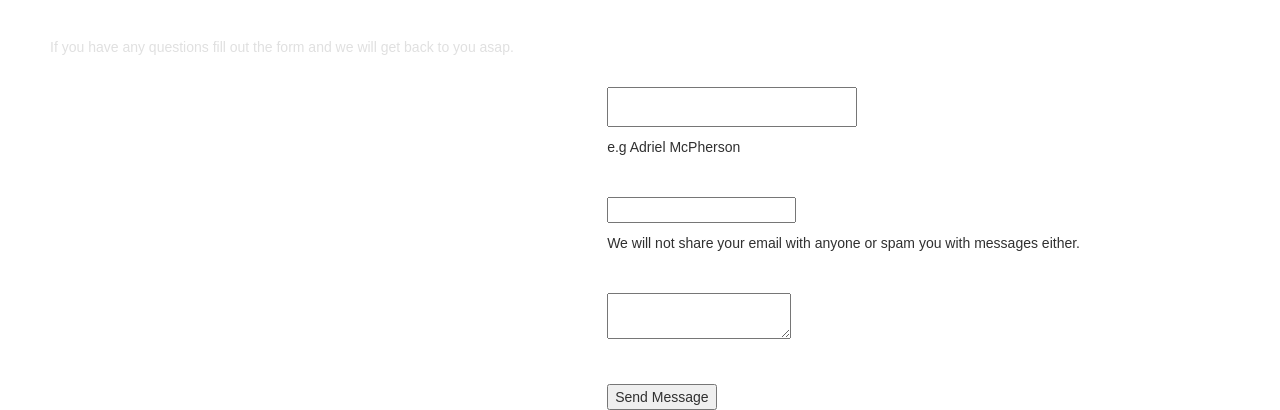
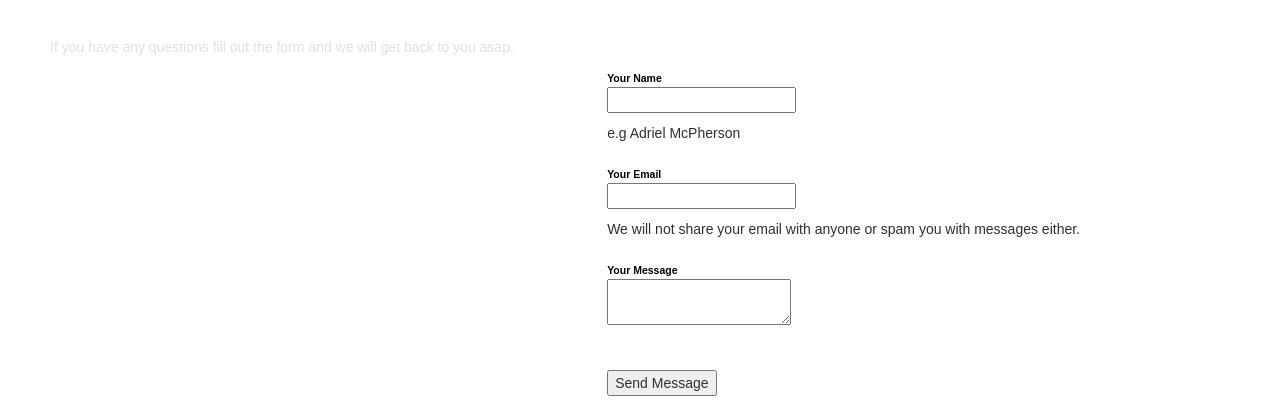
Before and after one commit to norgias/MarsMedia, a plain HTML site: page contact.html in a window 1280 px wide. Shown: the part 419-829 px from the top of the page. Drawn offline with nearby package versions, Linux system fonts and the light colour scheme.

Commit message:
Update style.css

```diff
--- a/CSS/style.css
+++ b/CSS/style.css
@@ -154,9 +154,14 @@ row{
 	margin-bottom: 10px;
 }
 
-#fullname.detail{
+#fullname.detail, #email.detail, {
 	width: 250px;
 	height: 40px;
+}
+
+.label{
+	padding: 0;
+	color: black;
 }
 
 @media screen and (max-width: 580px){
```
